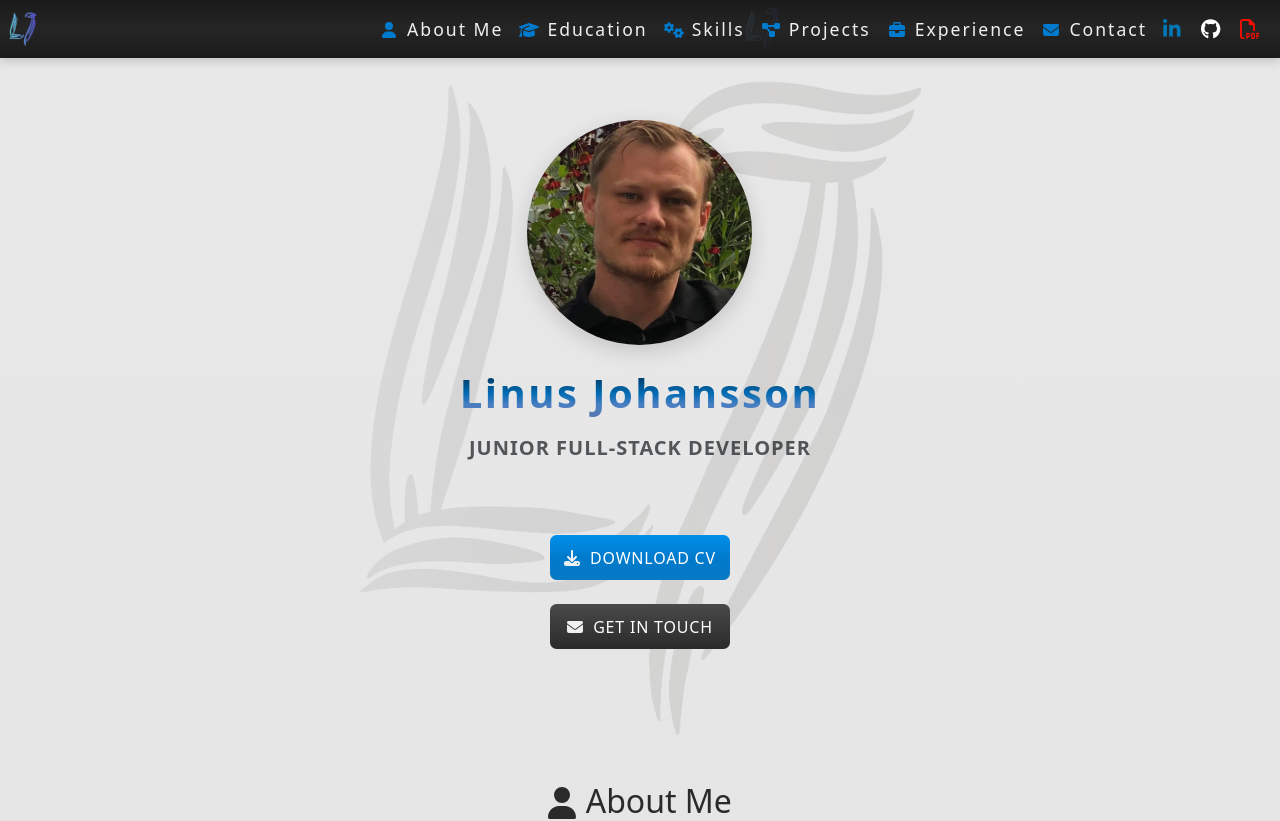
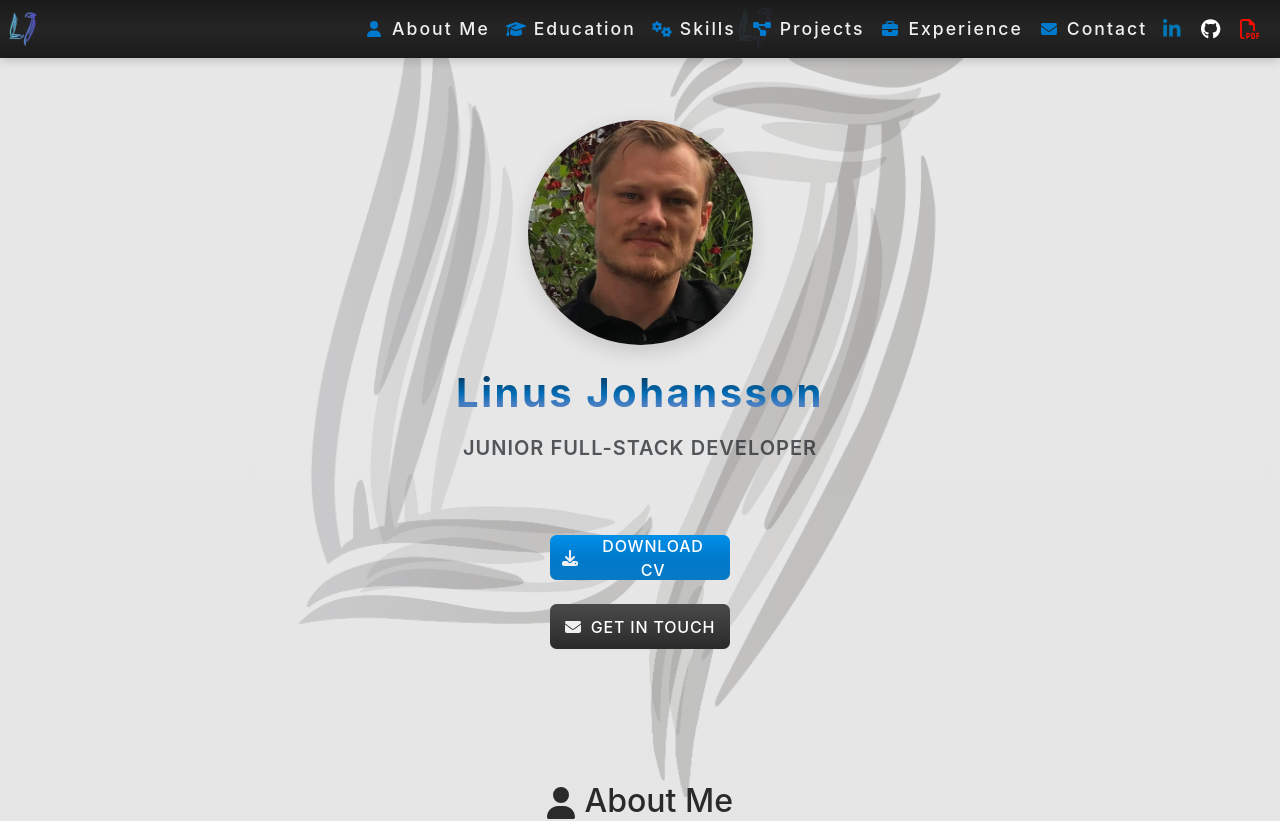
Before and after one commit to j0hanz/j0hanz-portfolio, a React (Create React App) app: page / in a window 1280 px wide. Shown: the top 821 px of the page. Built offline with nearby package versions, Linux system fonts and the light colour scheme; no server answers.

Commit message:
Update font to Inter and add fixed background styling

```diff
--- a/src/App.module.css
+++ b/src/App.module.css
@@ -1,5 +1,7 @@
-/* Importing the Poppins font from Google Fonts */
-@import url('https://fonts.googleapis.com/css2?family=Poppins:wght@300;400;500;600&display=swap');
+/* Importing the Inter font from Google Fonts */
+@import url('https://fonts.googleapis.com/css2?family=Inter:wght@300;400;500;600&display=swap')
+!important;
+
 :root {
   --bs-body-bg: none !important;
   --bs-tertiary-bg: none !important;
@@ -67,11 +69,26 @@
   box-shadow: inset 0 0 5px rgba(0, 0, 0, 0.5);
 }
 
+.fixedBackground {
+  position: fixed;
+  top: 0;
+  left: 0;
+  width: 100%;
+  height: 100%;
+  background-image: url('../src/assets/imgDarkBg.webp');
+  background-size: contain;
+  background-position: center;
+  background-repeat: no-repeat;
+  background-attachment: fixed;
+  opacity: 0.2;
+  z-index: -1;
+}
+
 body {
-  font-family: 'Poppins', sans-serif;
-  -webkit-font-smoothing: antialiased;
-  -moz-osx-font-smoothing: grayscale;
-  color: #333;
+  font-family: 'Inter', sans-serif !important;
+  -webkit-font-smoothing: antialiased !important;
+  -moz-osx-font-smoothing: grayscale !important;
+  color: #333 !important;
   background: linear-gradient(
     180deg,
     #e8e8e8 0%,
@@ -89,9 +106,9 @@ body {
 }
 
 code {
-  font-family: 'Poppins', 'Source Code Pro', Menlo, Monaco, Consolas,
-    'Courier New', monospace;
-  font-size: 0.96em;
+  font-family: 'Inter', 'Source Code Pro', Menlo, Monaco, Consolas,
+    'Courier New', monospace !important;
+  font-size: 0.96em !important;
 }
 
 /* Container Styles */
```
